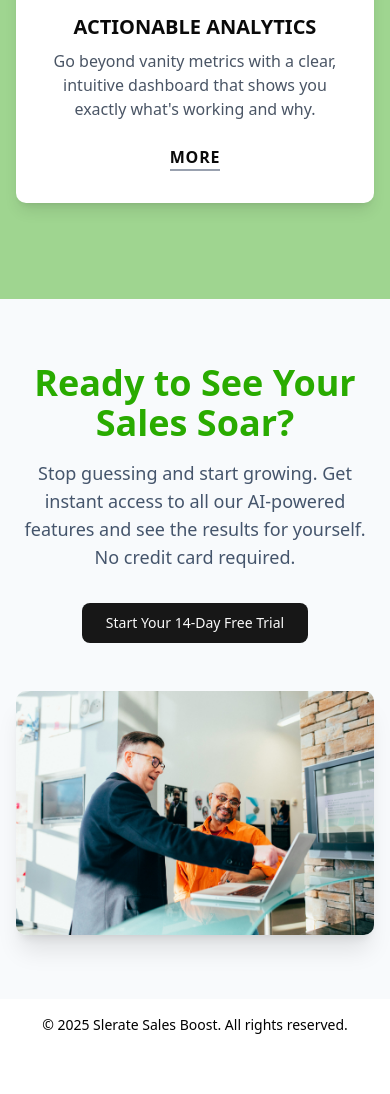
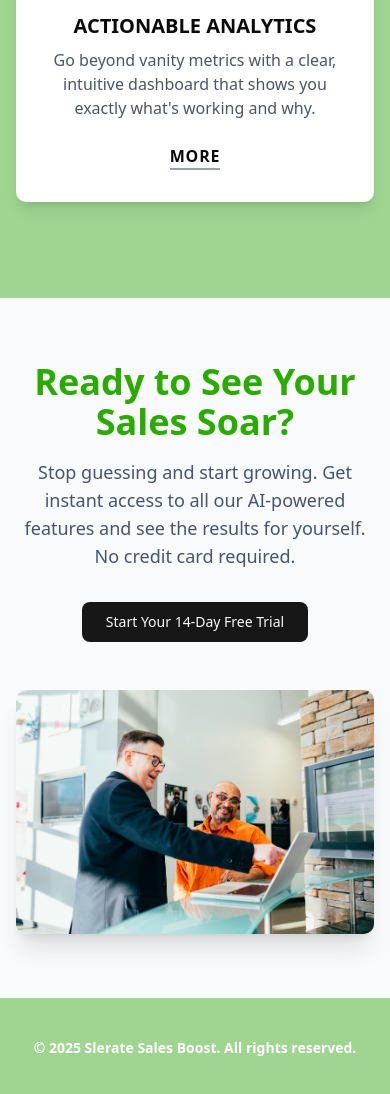
Before and after one commit to devanfer02/slerate-sales-boost, a Next.js app: page / in a window 390 px wide. Shown: the part 4924-6018 px from the top of the page. Before the commit the page ends 5975 px from the top, so only its background shows below. Built offline with nearby package versions, Linux system fonts and the light colour scheme.

Commit message:
refactor: restructure sections folder

```diff
--- a/package.json
+++ b/package.json
@@ -17,6 +17,7 @@
     "clsx": "^2.1.1",
     "embla-carousel-autoplay": "^8.6.0",
     "embla-carousel-react": "^8.6.0",
+    "framer-motion": "^12.23.0",
     "lucide-react": "^0.525.0",
     "next": "15.3.5",
     "react": "^19.0.0",
--- a/src/app/sections/features.tsx
+++ /dev/null
@@ -1,74 +0,0 @@
-import Link from 'next/link';
-import { BrainCircuit, Rocket, UserCheck, AreaChart } from 'lucide-react';
-
-export const featureItems = [
-  {
-    icon: BrainCircuit,
-    title: "AI-POWERED INSIGHTS",
-    description: "Our AI analyzes customer behavior to uncover hidden revenue opportunities and predict future sales trends.",
-    isOffset: false,
-  },
-  {
-    icon: Rocket,
-    title: "AUTOMATED CAMPAIGNS",
-    description: "Launch targeted email, SMS, and social media campaigns that trigger automatically based on customer actions.",
-    isOffset: true,
-  },
-  {
-    icon: UserCheck,
-    title: "PERSONALIZATION ENGINE",
-    description: "Engage every visitor with personalized product recommendations and offers that boost conversion rates.",
-    isOffset: false,
-  },
-  {
-    icon: AreaChart,
-    title: "ACTIONABLE ANALYTICS",
-    description: "Go beyond vanity metrics with a clear, intuitive dashboard that shows you exactly what's working and why.",
-    isOffset: true,
-  },
-];
-
-
-export default function Features() {
-  return (
-    <section className="bg-slerate-primary-2 pt-20 pb-24" id='features'>
-      <div className="container mx-auto px-4">
-        <div className='mb-16'>
-          <h1 className='text-center text-5xl font-extrabold drop-shadow-2xl text-white border-b-5 border-red-400 w-fit mx-auto'>
-            Our Features
-          </h1>
-        </div>
-        <div className="grid grid-cols-1 md:grid-cols-2 lg:grid-cols-4 gap-8">
-          {featureItems.map((item, index) => {
-            const Icon = item.icon;
-
-            return (
-              <div
-                key={index}
-                className={`bg-white rounded-lg shadow-lg p-8 text-center flex flex-col items-center transition-transform duration-300 ${item.isOffset ? 'lg:-translate-y-8' : ''
-                  }`}
-              >
-                <div className="bg-slerate-primary rounded-full w-16 h-16 flex items-center justify-center mb-6">
-                  <Icon className="w-8 h-8 text-white" />
-                </div>
-
-                <h3 className="text-xl font-bold mb-2">{item.title}</h3>
-
-                <p className="text-gray-600 mb-6 flex-grow">
-                  {item.description}
-                </p>
-
-                <Link
-                  href="#"
-                  className="font-bold tracking-wider border-b-2 border-gray-400 hover:border-red-400 transition-colors"
-                >
-                  MORE
-                </Link>
-              </div>
-            );
-          })}
-        </div>
-      </div>
-    </section>
-  );
-};
--- /dev/null
+++ b/src/app/sections/features/feature-card.tsx
@@ -0,0 +1,97 @@
+"use client"
+
+import Link from 'next/link';
+import { BrainCircuit, Rocket, UserCheck, AreaChart } from 'lucide-react';
+import { motion } from 'framer-motion';
+
+export const featureItems = [
+  {
+    icon: BrainCircuit,
+    title: "AI-POWERED INSIGHTS",
+    description: "Our AI analyzes customer behavior to uncover hidden revenue opportunities and predict future sales trends.",
+    isOffset: false,
+  },
+  {
+    icon: Rocket,
+    title: "AUTOMATED CAMPAIGNS",
+    description: "Launch targeted email, SMS, and social media campaigns that trigger automatically based on customer actions.",
+    isOffset: true,
+  },
+  {
+    icon: UserCheck,
+    title: "PERSONALIZATION ENGINE",
+    description: "Engage every visitor with personalized product recommendations and offers that boost conversion rates.",
+    isOffset: false,
+  },
+  {
+    icon: AreaChart,
+    title: "ACTIONABLE ANALYTICS",
+    description: "Go beyond vanity metrics with a clear, intuitive dashboard that shows you exactly what's working and why.",
+    isOffset: true,
+  },
+];
+
+export default function FeatureCards() {
+  return (
+    <motion.div
+      className="grid grid-cols-1 md:grid-cols-2 lg:grid-cols-4 gap-8"
+      variants={
+        {
+          hidden: { opacity: 0 },
+          visible: {
+            opacity: 1,
+            transition: {
+              staggerChildren: 0.2,
+            },
+          },
+        }
+      }
+      initial="hidden"
+      whileInView="visible"
+      viewport={{ once: true, amount: 0.2 }}
+    >
+      {featureItems.map((item, index) => {
+        const Icon = item.icon;
+
+        return (
+          <motion.div
+            key={index}
+            variants={
+              {
+                hidden: { y: 100, opacity: 0 },
+                visible: {
+                  y: 0,
+                  opacity: 1,
+                  transition: {
+                    type: "tween",
+                    duration: 0.7,
+                    ease: "easeOut",
+                  },
+                },
+              }
+            }
+            className={`bg-white rounded-lg shadow-lg p-8 text-center flex flex-col items-center transition-transform duration-300 ${item.isOffset ? 'lg:-translate-y-8' : ''
+              }`}
+          >
+            <div className="bg-slerate-primary rounded-full w-16 h-16 flex items-center justify-center mb-6">
+              <Icon className="w-8 h-8 text-white" />
+            </div>
+
+            <h3 className="text-xl font-bold mb-2">{item.title}</h3>
+
+            <p className="text-gray-600 mb-6 flex-grow">
+              {item.description}
+            </p>
+
+            <Link
+              href="#"
+              className="font-bold tracking-wider border-b-2 border-gray-400 hover:border-red-400 transition-colors"
+            >
+              MORE
+            </Link>
+          </motion.div>
+        );
+      })}
+    </motion.div>
+  )
+}
--- /dev/null
+++ b/src/app/sections/features/index.tsx
@@ -0,0 +1,16 @@
+import FeatureCards from "./feature-card";
+
+export default function Features() {
+  return (
+    <section className="bg-slerate-primary-2 pt-20 pb-24" id='features'>
+      <div className="container mx-auto px-4">
+        <div className='mb-16'>
+          <h1 className='text-center text-5xl font-extrabold drop-shadow-2xl text-white border-b-4 border-red-400 w-fit mx-auto'>
+            Our Features
+          </h1>
+        </div>
+        <FeatureCards/>
+      </div>
+    </section>
+  );
+};
--- a/src/app/sections/hero.tsx
+++ b/src/app/sections/hero/index.tsx
@@ -52,7 +52,7 @@ export default function Hero() {
                   <p className="mt-4 max-w-xl lg:text-xl text-lg opacity-90 drop-shadow-md">
                     {content.subtext}
                   </p>
-                  <Button size="lg" className="mt-6 bg-slerate-primary duration-300 ease-in-out hover:bg-white hover:text-slerate-primary">
+                  <Button size="lg" className="mt-6 bg-slerate-primary duration-300 ease-in-out hover:bg-red-400">
                     <a href={index === slideContent.length - 1 ? "#get-started" : "#features"}>
                       {index === slideContent.length - 1 ? "Start Free Trial" : "Learn More"}
                     </a>
--- a/src/components/shared/footer.tsx
+++ b/src/components/shared/footer.tsx
@@ -1,6 +1,6 @@
 export default function Footer() {
   return (
-    <footer className="text-black py-4 text-center">
+    <footer className="text-white text-lg text-center bg-slerate-primary-2 font-semibold py-10">
       <p className="text-sm">
         © {new Date().getFullYear()} Slerate Sales Boost. All rights reserved.
       </p>
```
Also changed, not shown: src/app/sections/about/index.tsx (renamed from src/app/sections/about.tsx), src/app/sections/cta/index.tsx (renamed from src/app/sections/cta.tsx), 1 other file (tests, documents, lock files or other folders).
